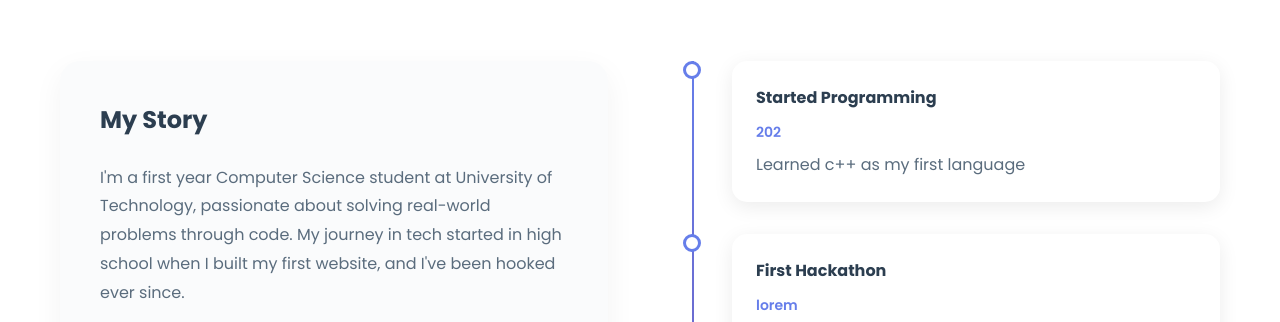
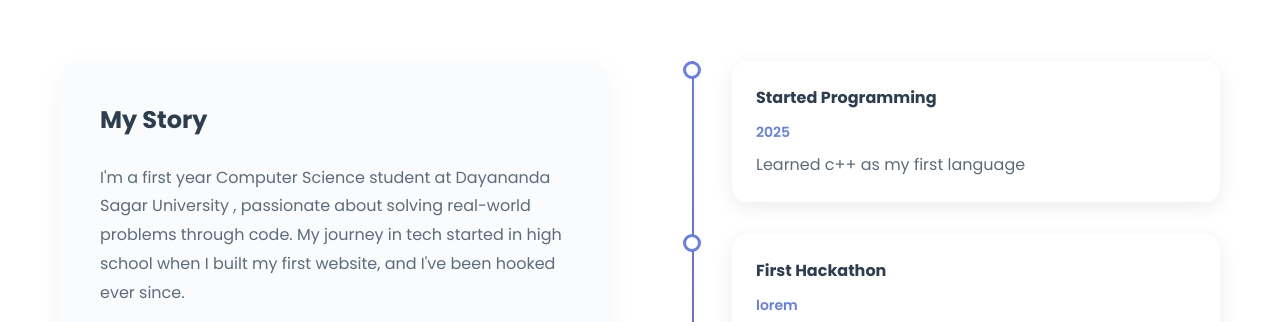
Before and after one commit to Rakshith-web-dev/portfolio, a plain HTML site: page index.html in a window 1280 px wide. Shown: the part 991-1313 px from the top of the page. Drawn offline with nearby package versions, Linux system fonts and the light colour scheme.

Commit message:
Add files via upload

```diff
--- a/index.html
+++ b/index.html
@@ -129,7 +129,7 @@
                 <div class="about-text">
                     <div class="about-card">
                         <h3>My Story</h3>
-                        <p>I'm a first year Computer Science student at University of Technology, passionate about solving real-world problems through code. My journey in tech started in high school when I built my first website, and I've been hooked ever since.</p>
+                        <p>I'm a first year Computer Science student at Dayananda Sagar University , passionate about solving real-world problems through code. My journey in tech started in high school when I built my first website, and I've been hooked ever since.</p>
 
                         <p>I love exploring new technologies, participating in hackathons, and contributing to open-source projects. When I'm not coding, you can find me reading tech blogs, playing chess, or volunteering at local coding bootcamps.</p>
 
@@ -150,7 +150,7 @@
                             <div class="timeline-dot"></div>
                             <div class="timeline-content">
                                 <h4>Started Programming</h4>
-                                <span class="timeline-date">202</span>
+                                <span class="timeline-date">2025</span>
                                 <p>Learned c++ as my first language</p>
                             </div>
                         </div>
```
